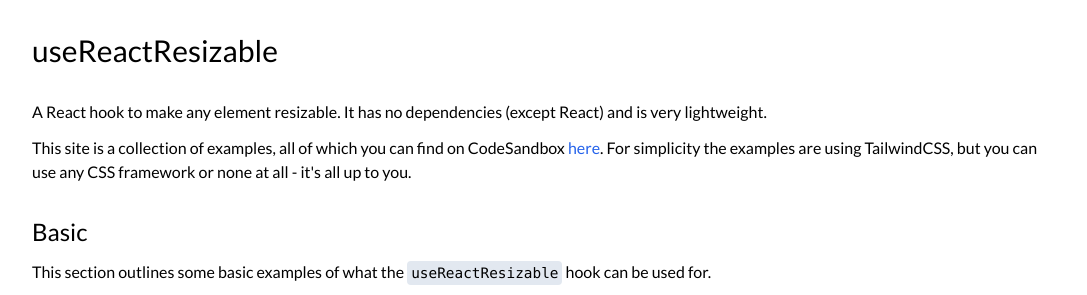
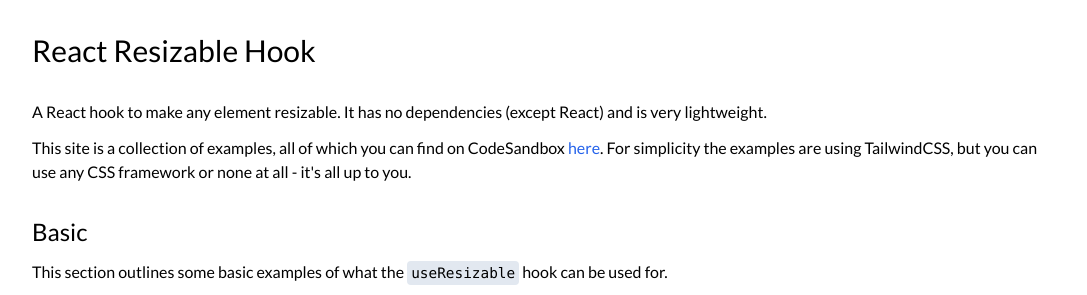
Before and after one commit to MikkelWestermann/react-use-resizable, a website: page docs/index.html in a window 1280 px wide. Shown: the top 295 px of the page, without its empty margins (96-1183 px from the left). Drawn offline with nearby package versions, Linux system fonts and the light colour scheme.

Commit message:
Fix some text in the demo

```diff
--- a/docs/index.html
+++ b/docs/index.html
@@ -4,7 +4,7 @@
   <meta charset="UTF-8">
   <meta http-equiv="X-UA-Compatible" content="IE=edge">
   <meta name="viewport" content="width=device-width, initial-scale=1.0">
-  <title>useReactResizable</title>
+  <title>useResizable</title>
 
   <script src="https://cdn.tailwindcss.com"></script>
 
@@ -31,7 +31,7 @@
 </head>
 <body class="flex flex-col items-center">
   <main class="w-full max-w-screen-lg pt-8 space-y-8">
-    <h1 class="text-3xl">useReactResizable</h1>
+    <h1 class="text-3xl">React Resizable Hook</h1>
 
     <section id="intro" class="space-y-3">
       <p>
@@ -44,7 +44,7 @@
 
     <section id="basic" class="space-y-3">
       <h2 class="text-2xl">Basic</h2>
-      <p>This section outlines some basic examples of what the <code>useReactResizable</code> hook can be used for.</p>
+      <p>This section outlines some basic examples of what the <code>useResizable</code> hook can be used for.</p>
 
       <iframe src="https://codesandbox.io/embed/agitated-gould-rx7igt?codemirror=1&fontsize=14&hidenavigation=1&initialpath=%2Fbasic&module=%2Fsrc%2Fexamples%2Fbasic.tsx&theme=dark&view=preview"
         style="width:100%; height:500px; border:0; border-radius: 4px; overflow:hidden;"
```
